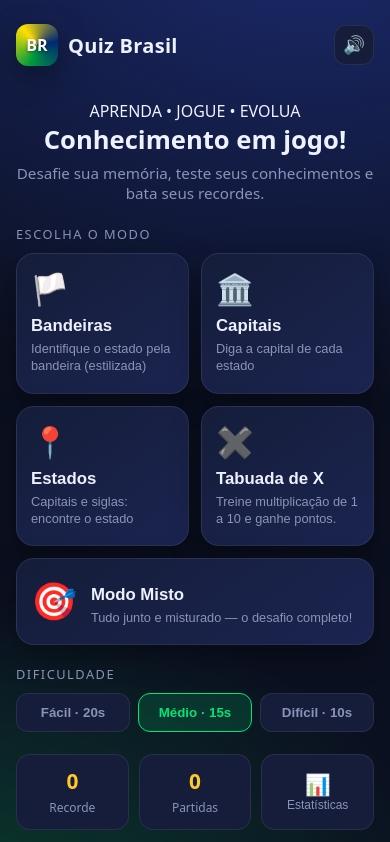
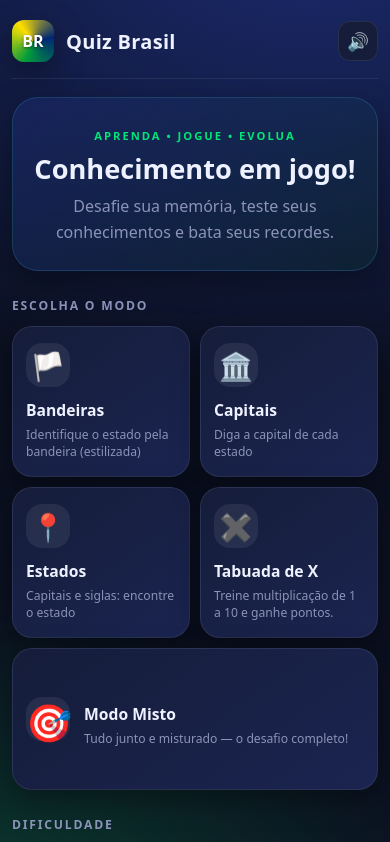
Before and after one commit to rafaelmarquesbh/quiz-brasil, a plain HTML site: page index.html in a window 390 px wide. Shown: the top 842 px of the page. Drawn offline with Linux system fonts and the light colour scheme.

Commit message:
Melhora layout responsivo do Quiz Brasil

```diff
--- a/style.css
+++ b/style.css
@@ -14,10 +14,10 @@ body{
              var(--bg);
   color:var(--txt); min-height:100vh;
 }
-.app{max-width:640px;margin:0 auto;padding:16px 16px 48px}
+.app{max-width:980px;margin:0 auto;padding:22px 24px 52px}
 
 /* header */
-header{display:flex;align-items:center;gap:10px;padding:8px 0 16px}
+header{display:flex;align-items:center;gap:12px;padding:8px 0 22px;border-bottom:1px solid var(--line)}
 .logo{width:42px;height:42px;border-radius:12px;flex:none;
   background:conic-gradient(from 200deg,#009c3b,#ffdf00,#002776,#009c3b);
   box-shadow:var(--shadow);display:grid;place-items:center;font-weight:900;color:#fff;
@@ -35,28 +35,29 @@ h1{font-size:1.25rem;letter-spacing:.3px;flex:1}
 @keyframes fadeIn{from{opacity:0;transform:translateY(10px)}to{opacity:1;transform:none}}
 
 /* home */
-.hero{text-align:center;margin:18px 0 22px}
-.hero h2{font-size:1.6rem;margin-bottom:6px}
-.hero p{color:var(--mut);font-size:.95rem}
-.section-t{font-size:.8rem;text-transform:uppercase;letter-spacing:1.5px;color:var(--mut);margin:20px 0 10px}
-.modes{display:grid;grid-template-columns:1fr 1fr;gap:12px}
+.hero{text-align:center;margin:30px 0 34px;padding:32px 22px;border:1px solid rgba(64,196,255,.18);border-radius:26px;background:linear-gradient(135deg,rgba(27,42,110,.55),rgba(10,61,46,.28));box-shadow:var(--shadow)}
+.hero-kicker{display:inline-block;font-size:.7rem;font-weight:800;letter-spacing:2px;color:var(--green);margin-bottom:10px}
+.hero h2{font-size:clamp(1.7rem,4vw,2.35rem);line-height:1.15;margin-bottom:10px}
+.hero p{color:var(--mut);font-size:1rem;max-width:540px;margin:0 auto;line-height:1.6}
+.section-t{font-size:.76rem;font-weight:800;text-transform:uppercase;letter-spacing:1.8px;color:var(--mut);margin:26px 0 12px}
+.modes{display:grid;grid-template-columns:repeat(2,minmax(0,1fr));gap:14px}
 .mode-card{background:linear-gradient(145deg,var(--card),var(--card2));
-  border:1px solid var(--line);border-radius:18px;padding:18px 14px;cursor:pointer;
+  border:1px solid var(--line);border-radius:20px;padding:22px 20px;cursor:pointer;min-height:150px;
   text-align:left;color:var(--txt);transition:.18s;box-shadow:var(--shadow)}
 .mode-card:hover{transform:translateY(-3px);border-color:rgba(255,255,255,.22)}
-.mode-card .emoji{font-size:1.9rem}
-.mode-card h3{margin:8px 0 4px;font-size:1.05rem}
+.mode-card .emoji{font-size:2rem;display:inline-grid;place-items:center;width:52px;height:52px;border-radius:16px;background:rgba(255,255,255,.07)}
+.mode-card h3{margin:12px 0 6px;font-size:1.08rem}
 .mode-card p{color:var(--mut);font-size:.8rem;line-height:1.35}
 .mode-card.misto{grid-column:1/-1;display:flex;align-items:center;gap:14px}
 .mode-card.misto .emoji{font-size:2.3rem}
 
 /* difficulty */
-.diff-row{display:flex;gap:8px}
+.diff-row{display:flex;gap:10px}
 .diff-btn{flex:1;background:var(--card);border:1px solid var(--line);color:var(--mut);
   padding:11px 0;border-radius:12px;font-weight:600;cursor:pointer;transition:.15s}
 .diff-btn.sel{background:rgba(0,230,118,.14);border-color:var(--green);color:var(--green)}
 
-.home-stats{display:flex;gap:10px;margin-top:22px}
+.home-stats{display:flex;gap:12px;margin-top:26px}
 .pill{flex:1;background:var(--card);border:1px solid var(--line);border-radius:14px;
   padding:12px;text-align:center}
 .pill b{display:block;font-size:1.3rem;color:var(--yellow)}
@@ -134,8 +135,27 @@ h1{font-size:1.25rem;letter-spacing:.3px;flex:1}
 
 #confetti{position:fixed;inset:0;width:100vw;height:100vh;pointer-events:none;z-index:99}
 
+@media (max-width:600px){
+  .app{padding:12px 12px 34px}
+  header{padding-bottom:16px}
+  .hero{margin:18px 0 24px;padding:25px 16px}
+  .modes{gap:10px}
+  .mode-card{padding:16px 13px;min-height:142px}
+  .mode-card .emoji{width:44px;height:44px;font-size:1.7rem}
+  .mode-card h3{font-size:.98rem}
+  .mode-card p{font-size:.76rem}
+  .home-stats{gap:7px}
+  .pill{padding:10px 6px}
+  .diff-btn{font-size:.78rem}
+}
 @media (max-width:420px){
   #options{grid-template-columns:1fr}
   .charts{grid-template-columns:1fr}
   .res-stats{flex-wrap:wrap}
 }
+
+/* Acessibilidade e estados de foco */
+button{font-family:inherit}
+button:focus-visible{outline:3px solid var(--blue);outline-offset:3px}
+.mode-card:active,.btn:active,.diff-btn:active{transform:scale(.985)}
+#qPrompt{font-size:clamp(1.1rem,3vw,1.35rem)}
```
